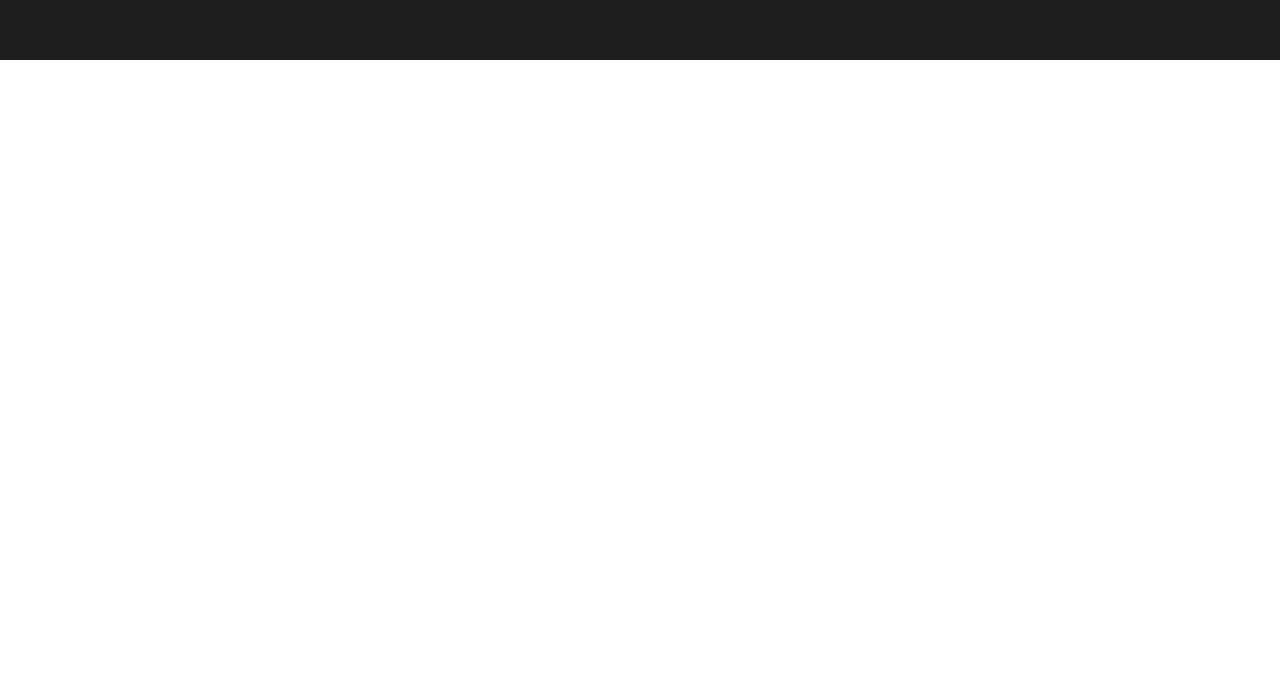
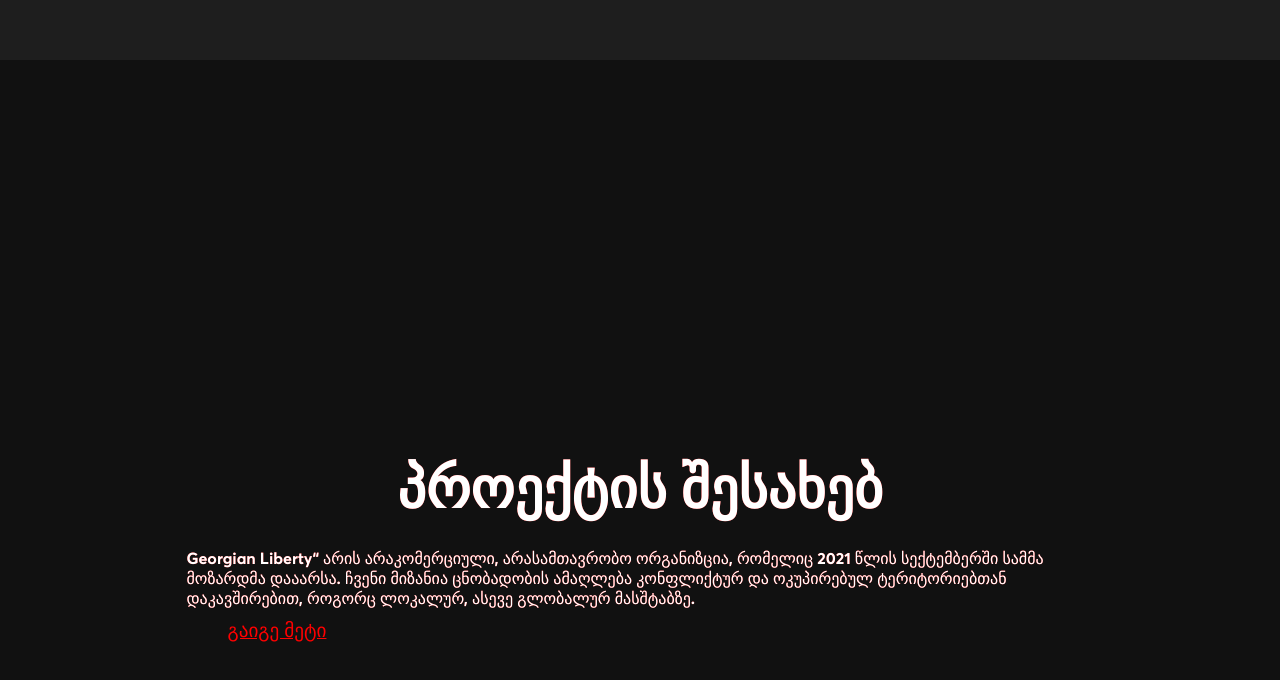
Before and after one commit to Nicolooo/georgia, a Next.js app: page /ge in a window 1280 px wide. Shown: the part 740-1420 px from the top of the page. Before the commit the page ends 800 px from the top, so only its background shows below. Built offline with nearby package versions, Linux system fonts and the light colour scheme.

Commit message:
Lofbewbf

```diff
--- a/comp/About/short.jsx
+++ b/comp/About/short.jsx
@@ -1,11 +1,11 @@
 import React from 'react'
 import Link from 'next/link'
-const Short = () => {
+const Short = ({title,p,link}) => {
     return (
         <div className="about-short-wrap">
-            <h1 className="reveal about-us-short-h1">About The Project</h1>
-            <p className="reveal about-us-short-p">Georgian Liberty is a non-profit, non-governmental organization founded in September 2021 by three teenagers.<br/> Our goal is to raise awareness about conflict and occupied territories in Georgia, both locally and globally.</p>
-            <Link href="/about"><a className="about-us-short-link">Learn More</a></Link>
+            <h1 className="reveal about-us-short-h1">{title}</h1>
+            <p className="reveal about-us-short-p">{p}</p>
+            <Link href="/about"><a className="about-us-short-link">{link}</a></Link>
         </div>
     )
 }
--- a/pages/en/index.js
+++ b/pages/en/index.js
@@ -5,6 +5,7 @@
 import Hero from '../../comp/Hero/Hero'
 import Menu from '../../comp/Menu/Menu'
 export default function Home() {
+  const text = "Georgian Liberty is a non-profit, non-governmental organization founded in September 2021 by three teenagers. Our goal is to raise awareness about conflict and occupied territories in Georgia, both locally and globally.";
   return (
     <div>
       <Head>
@@ -14,7 +15,7 @@
       </Head>
       <Menu />
       <Hero />
-      <Short />
+      <Short title="About The Project" p={text} link="Learn More"/>
       <Cta />
       {/* <Heroes /> */}
     </div>
--- a/pages/ge/index.js
+++ b/pages/ge/index.js
@@ -1,4 +1,5 @@
 import Head from 'next/head'
+import Short from '../../comp/About/short'
 import Hero from '../../comp/Hero/Hero'
 import Menu from '../../comp/Menu/Menu'
 export default function Home() {
@@ -11,6 +12,7 @@
       </Head>
       <Menu />
       <Hero />
+      <Short title="პროექტის შესახებ" p="Georgian Liberty“ არის არაკომერციული, არასამთავრობო ორგანიზცია, რომელიც 2021 წლის სექტემბერში სამმა მოზარდმა დააარსა. ჩვენი მიზანია ცნობადობის ამაღლება კონფლიქტურ და ოკუპირებულ ტერიტორიებთან დაკავშირებით, როგორც ლოკალურ, ასევე გლობალურ მასშტაბზე." link="გაიგე მეტი"/>
     </div>
   )
 }
--- a/styles/globals.css
+++ b/styles/globals.css
@@ -3,6 +3,7 @@
  * Fonts
  *
  */
+@import url('https://fonts.googleapis.com/css?family=Fira+Mono:400');
 @font-face {
     font-family: 'AvertaCYBold';
     src: url('fonts/AvertaCYBold.eot');
@@ -260,6 +261,7 @@
 	font-family: var(--averca);
    	font-size: 2vh;
 	color: white;
+	max-width: 24cm;
 }
 .about-us-short-link{
 	color: red;
@@ -404,6 +406,22 @@
   font-weight: 400;
 }
 
+/*
+	404
+*/
+.four{
+  display: flex;
+  width: 100vw;
+  height: 100vh;
+  align-items: center;
+  justify-content: center;
+  margin: 0;
+  background: #131313;
+  color: #fff;
+  font-size: 96px;
+  font-family: 'Fira Mono', monospace;
+  letter-spacing: -7px;
+}
 
 /*
 	  Responsive
```
Also changed, not shown: pages/404.js (added, +11 -0 lines).
